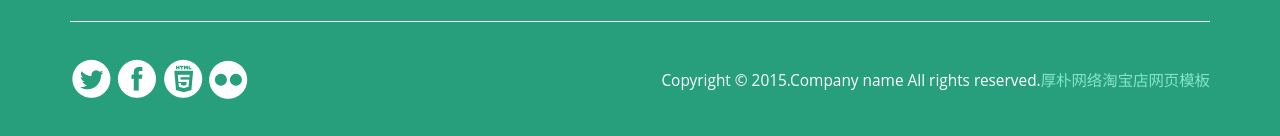
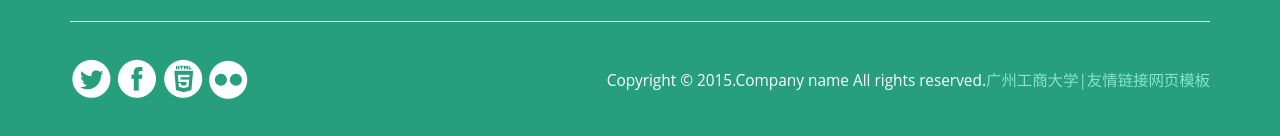
Before and after one commit to chebanqlizhong/LuminousHorizon, a plain HTML site: page index.html in a window 1280 px wide. Shown: the part 2723-2859 px from the top of the page. Drawn offline with Linux system fonts and the light colour scheme.

Commit message:
Update index.html

```diff
--- a/index.html
+++ b/index.html
@@ -1,7 +1,7 @@
 <!DOCTYPE html>
 <html>
 <head>
-<title>Home</title>
+<title>608|家</title>
 <link href="css/bootstrap.css" rel="stylesheet" type="text/css" media="all" />
 <!-- jQuery (necessary for Bootstrap's JavaScript plugins) -->
 <script src="js/jquery.min.js"></script>
@@ -380,7 +380,7 @@ Smartphone Compatible web template, free webdesigns for Nokia, Samsung, LG, Sony
 					<li><a href="#"><i class="html"> </i></a></li>
 					<li><a href="#"><i class="dot"> </i></a></li>
 				</ul>
-				<p class="footer-class">Copyright &copy; 2015.Company name All rights reserved.<a target="_blank" href="http://guantaow.taobao.com/">厚朴网络淘宝店</a><a target="_blank" href="http://www.moobnn.com">网页模板</a></p>
+				<p class="footer-class">Copyright &copy; 2015.Company name All rights reserved.<a target="_blank" href="https://www.gzgs.edu.cn/">广州工商大学|友情链接</a><a target="_blank" href="http://www.moobnn.com">网页模板</a></p>
 				<div class="clearfix"></div>
 			</div>
 		</div>
```
